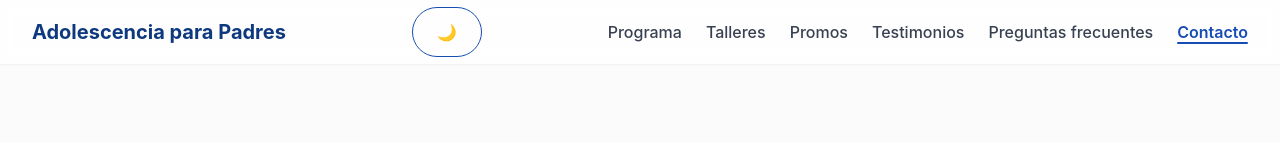
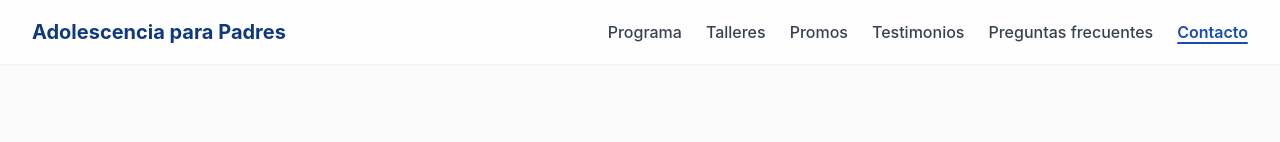
Before and after one commit to sekigan98/dram-adolescentes, a Next.js app: page / in a window 1280 px wide. Shown: the top 142 px of the page. Built offline with nearby package versions, Linux system fonts and the light colour scheme.

Commit message:
Update Navbar.tsx

```diff
--- a/components/Navbar.tsx
+++ b/components/Navbar.tsx
@@ -5,7 +5,6 @@ import { useState, useEffect } from "react";
 export default function Navbar() {
   const [open, setOpen] = useState(false);
   const [active, setActive] = useState<string>("");
-  const [theme, setTheme] = useState<"light" | "dark">("light");
 
   const links = [
     { href: "#programa", label: "Programa" },
@@ -33,6 +32,7 @@ export default function Navbar() {
         }
       });
 
+      // ✅ fallback: si no se encontró nada, marcamos la última sección
       if (!found) {
         const last = links[links.length - 1];
         setActive(last.href);
@@ -43,11 +43,6 @@ export default function Navbar() {
     return () => window.removeEventListener("scroll", handleScroll);
   }, []);
 
-  // ✅ Dark mode toggle
-  useEffect(() => {
-    document.documentElement.setAttribute("data-theme", theme);
-  }, [theme]);
-
   return (
     <nav className="fixed top-0 left-0 w-full bg-white/80 backdrop-blur shadow-sm z-50">
       <div className="container flex items-center justify-between h-16">
@@ -57,15 +52,6 @@ export default function Navbar() {
         </Link>
 
         <div className="flex items-center gap-4">
-          {/* Toggle dark mode */}
-          <button
-            onClick={() => setTheme(theme === "light" ? "dark" : "light")}
-            className="btn btn-outline px-3 py-1"
-            aria-label="Cambiar tema"
-          >
-            {theme === "light" ? "🌙" : "☀️"}
-          </button>
-
           {/* Botón hamburguesa en mobile */}
           <button
             className="sm:hidden btn btn-outline px-3 py-1"
```
